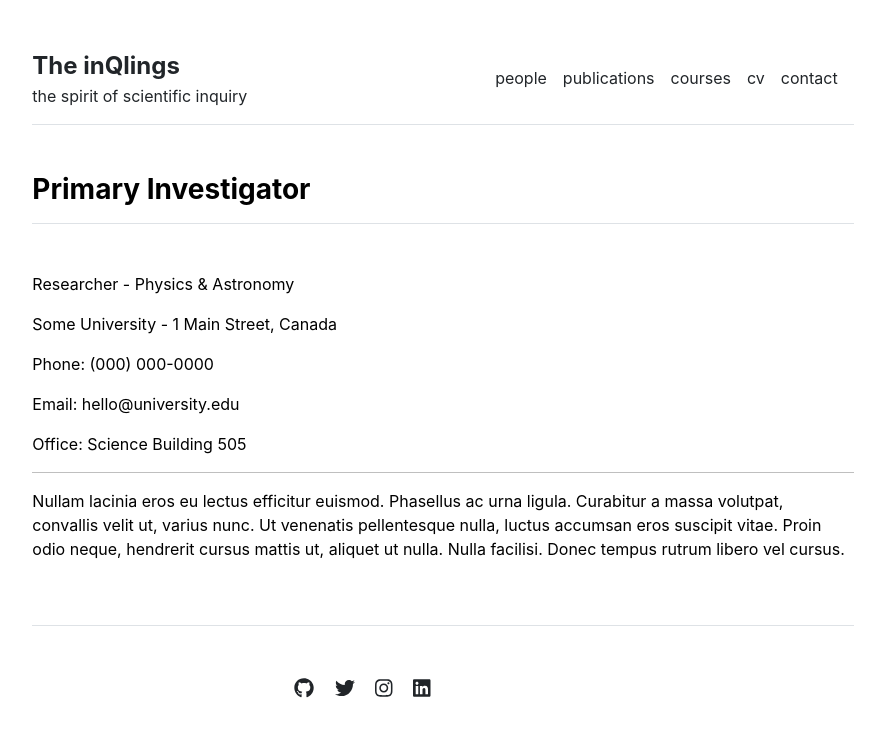
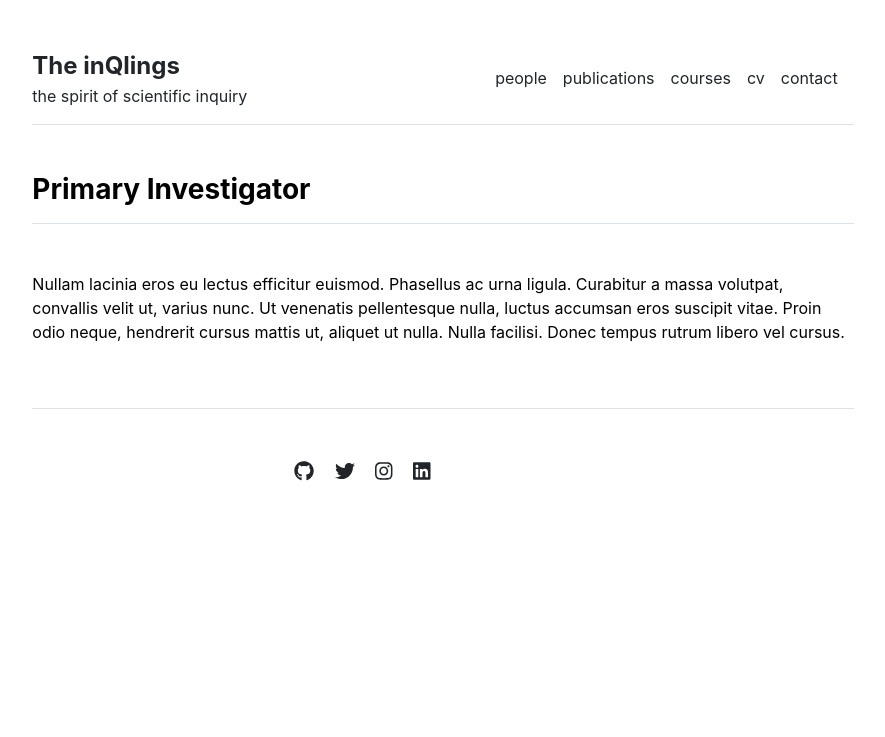
Before and after one commit to nelly-ng/nelly-ng.github.io, a Jekyll site: the page built from people/primary-investigator.md, in a window 1280 px wide. Shown: the top 737 px of the page, without its empty margins (197-1082 px from the left). Built offline with Jekyll 4.4.1, drawn with Linux system fonts in a browser that asks for light colours.

Commit message:
Update primary-investigator.md

```diff
--- a/people/primary-investigator.md
+++ b/people/primary-investigator.md
@@ -3,16 +3,5 @@
 title: "Primary Investigator"
 ---
 
-Researcher - Physics & Astronomy
-
-Some University - 1 Main Street, Canada
-
-Phone: (000) 000-0000
-
-Email: hello@university.edu
-
-Office: Science Building 505
-
----
 
 Nullam lacinia eros eu lectus efficitur euismod. Phasellus ac urna ligula. Curabitur a massa volutpat, convallis velit ut, varius nunc. Ut venenatis pellentesque nulla, luctus accumsan eros suscipit vitae. Proin odio neque, hendrerit cursus mattis ut, aliquet ut nulla. Nulla facilisi. Donec tempus rutrum libero vel cursus.
```
